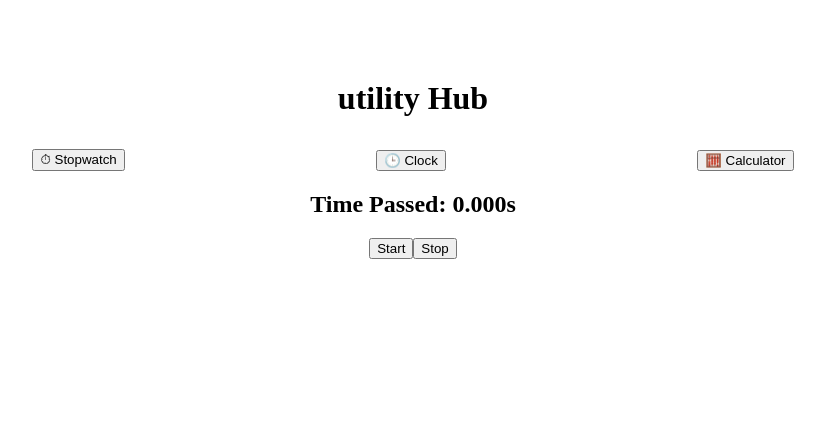
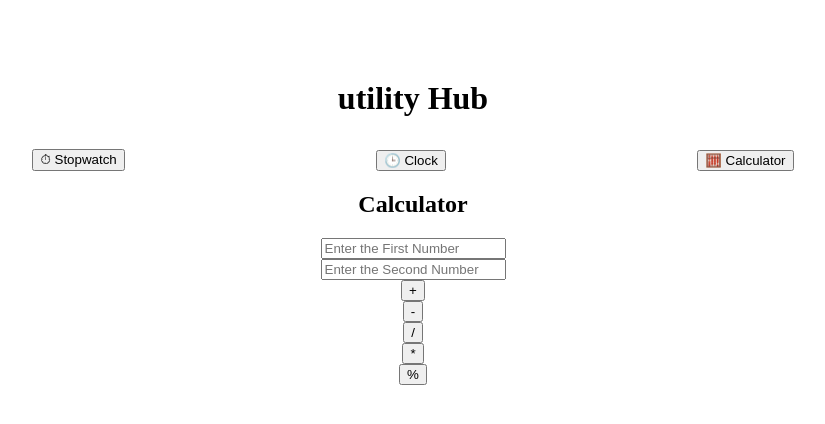
Before and after one commit to Nandakumar-S-1/Utilities-App, a React (Vite) app: page / in a window 1280 px wide. Both pictures are taken after a click on the button "🧮 Calculator". Shown: the top 424 px of the page, without its empty margins (227-1052 px from the left). Built offline with nearby package versions, Linux system fonts and the light colour scheme.

Commit message:
calculator compleated

```diff
--- a/src/App.tsx
+++ b/src/App.tsx
@@ -1,22 +1,25 @@
 import React, { useState } from 'react'
 import Clock from './Components/Clock/Clock'
 import Stopwatch from './Components/Stopwatch/Stopwatch'
+import Calculator from './Components/Calculator/Calculator'
 
 const App = () => {
-  const [activeTab,setActiveTab]=useState<"clock"|"stopwatch"|"calculator">("stopwatch")
+
+  const [activeTab,setActiveTab]=useState<"clock"|"stopwatch"|"calculator">("clock")
+  console.log(activeTab,'----------');
 
   return (
     <div style={{textAlign :"center",marginTop:"5rem"}}>
       <h1>utility Hub</h1>
       <div style={{marginTop:"2rem", display:'flex',alignItems:"center", justifyContent:"space-evenly"}}>
-        <button onClick={()=>setActiveTab}>⏱ Stopwatch</button>
-        <button onClick={()=>setActiveTab}>🕒 Clock</button>
-        <button>🧮 Calculator</button>
+        <button onClick={()=>setActiveTab('stopwatch')}>⏱ Stopwatch</button>
+        <button onClick={()=>setActiveTab("clock")}>🕒 Clock</button>
+        <button onClick={()=>setActiveTab('calculator')}>🧮 Calculator</button>
       </div>
 
       {activeTab==='clock' && <Clock/>}
       {activeTab==='stopwatch' && <Stopwatch/>}
-
+      {activeTab==='calculator' && <Calculator/>}
     </div>
   )
 }
--- a/src/Components/Calculator/Calculator.tsx
+++ b/src/Components/Calculator/Calculator.tsx
@@ -0,0 +1,49 @@
+import React, { useState } from 'react'
+
+const Calculator = () => {
+    const [num1,setNum1]=useState<string>("")
+    const [num2,setNum2]=useState<string>("")
+    const [result,setResult]=useState<number|null>(null)
+
+    const handleAddition=()=>{
+        const sum = parseFloat(num1) + parseFloat(num2)
+        setResult(sum)
+    }
+    const handleSubtraction=()=>{
+        const diff = parseFloat(num1) - parseFloat(num2)
+        setResult(diff)
+    }
+    const handleDivision = ()=>{
+        if(parseFloat(num2)===0){
+            setResult(null)
+        }
+        const Quotient = parseFloat(num1) / parseFloat(num2)
+        setResult(Quotient)
+    }
+
+    const handleMultiplication =()=>{
+        const product = parseFloat(num1) * parseFloat(num2)
+        setResult(product)
+    }
+
+    const handleMod=()=>{
+        const reminder = parseFloat(num1) % parseFloat(num2)
+        setResult(reminder)
+    }
+
+  return (
+    <div style={{display:"flex", alignItems:"center", flexDirection:"column"}}>
+       <h2>Calculator</h2>
+       <input type="number" value={num1} onChange={(e)=>setNum1(e.target.value)} placeholder='Enter the First Number'/>
+       <input type="number" value={num2} onChange={(e)=>setNum2(e.target.value)} placeholder='Enter the Second Number'/>
+        <button onClick={handleAddition}>+</button>
+        <button onClick={handleSubtraction}>-</button>
+        <button onClick={handleDivision}>/</button>
+        <button onClick={handleMultiplication}>*</button>
+        <button onClick={handleMod}>%</button>
+        {result !== null && <h3>Result: {result}</h3>}
+    </div>
+  )
+}
+
+export default Calculator
--- a/src/Components/Stopwatch/Stopwatch.tsx
+++ b/src/Components/Stopwatch/Stopwatch.tsx
@@ -1,7 +1,6 @@
 import React, { useRef, useState } from 'react'
 
 const Stopwatch = () => {
-  console.log('-------------------');
 
     const [beginTime,setBeginTime]=useState<number | null>(null)
     const [now,setNow]=useState<number|null>(null)
@@ -18,6 +17,10 @@ const Stopwatch = () => {
       intervalRef.current = window.setInterval(()=>{
         setNow(Date.now())
       },10)
+    }
+
+   function handlePause(){
+
     }
 
     function handleStop(){
```
